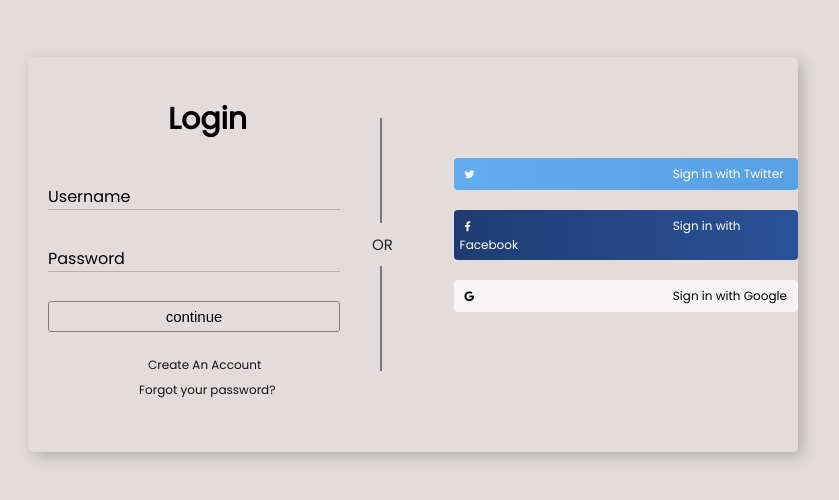
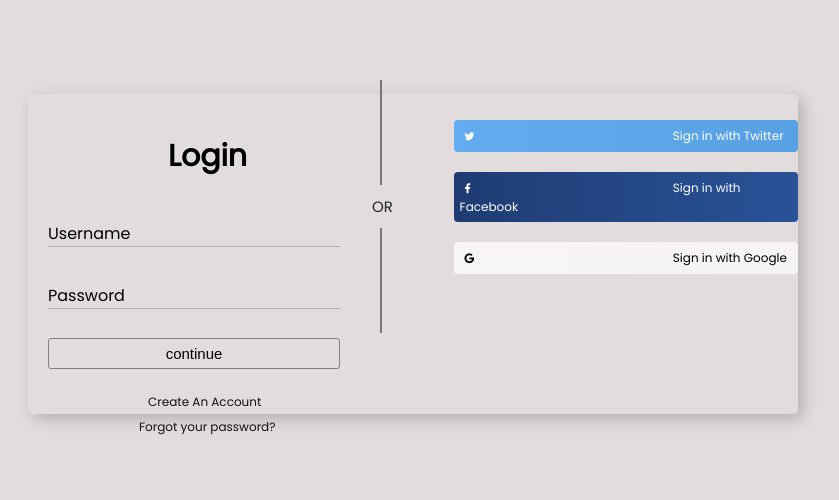
Before and after one commit to GabrielTuzzo/responsive-login-for-different-displays, a plain HTML site: page index.html in a window 1280 px wide. Shown: the part 146-646 px from the top of the page, without its empty margins (227-1066 px from the left). Drawn offline with Linux system fonts and the light colour scheme; a web font is replaced by a local one.

Commit message:
initial commit

```diff
--- a/index.css
+++ b/index.css
@@ -28,7 +28,7 @@ body {
 }
 .container {
   min-width: 320px;
-  min-height: 40vh;
+  height: 40vh;
   padding: 2rem;
   position: relative;
   width: 770px;
```
